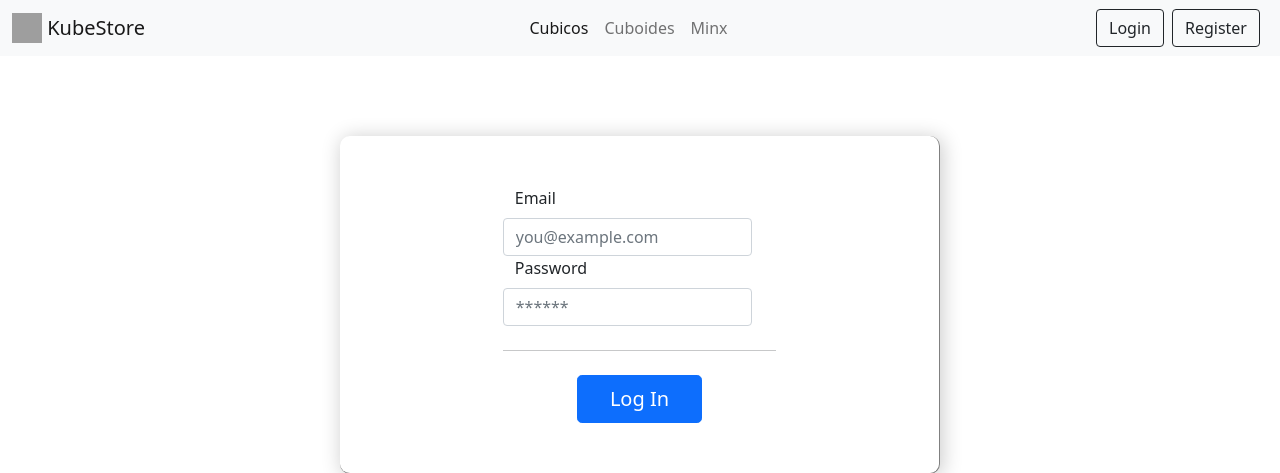
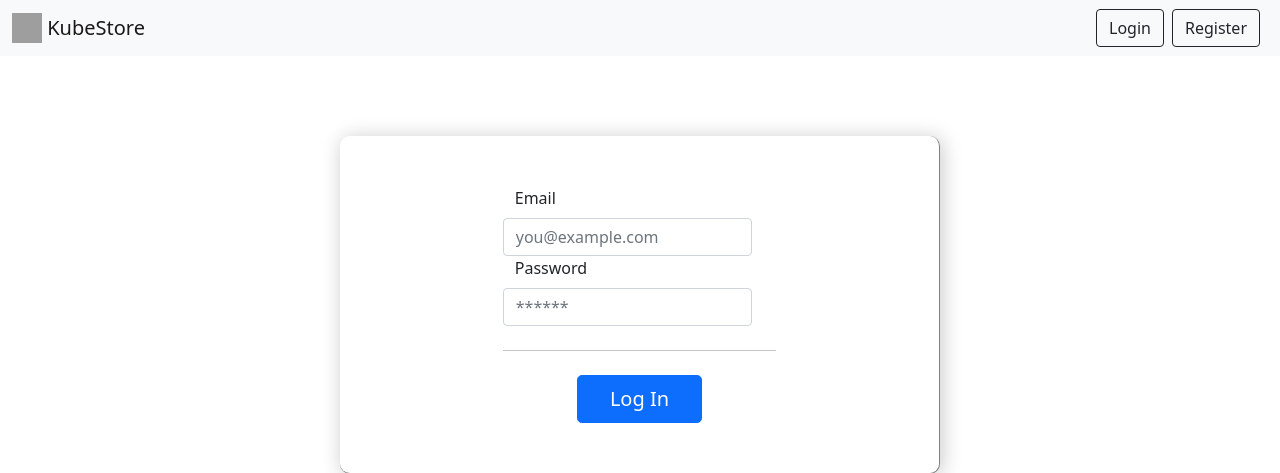
Before and after one commit to Artegus/kubeStore, a PHP site: page /login.php in a window 1280 px wide. Shown: the top 473 px of the page. Run offline with PHP 8.4, Linux system fonts and the light colour scheme; some libraries are stand-ins or nearby versions; grey boxes are pictures that could not be loaded.

Commit message:
remove hamburguer menu

```diff
--- a/kubeStore/public/login.php
+++ b/kubeStore/public/login.php
@@ -24,25 +24,7 @@
                     <img src="./icon/Cube-2.svg" alt="" width="30" height="30" class="d-inline-block align-top">
                     KubeStore
                 </a>
-                <!-- Start Hamburguer Menu -->
-                <button class="navbar-toggler" type="button" data-bs-toggle="collapse" data-bs-target="#navbarSupportedContent" aria-controls="navbarSupportedContent" aria-expanded="false" aria-label="Toggle navigation">
-                    <span class="navbar-toggler-icon"></span>
-                </button>
-                <!-- End Hamburguer Menu -->
-                <div class="collapse navbar-collapse" id="navbarSupportedContent">
-                    <ul class="navbar-nav m-auto mb-2 mb-lg-0">
-                        <li class="nav-item">
-                            <a class="nav-link active" aria-current="page" href="#">Cubicos</a>
-                        </li>
-                        <li class="nav-item">
-                            <a class="nav-link" href="#">Cuboides</a>
-                        </li>
-                        <li class="nav-item">
-                            <a class="nav-link" href="#" tabindex="-1" aria-disabled="true">Minx</a>
-                        </li>
-                    </ul>
-
-                    <div class="d-flex mb-2 mb-lg-0">
+                    <div class="d-flex mb-2 mb-lg-0 move-rigth">
                         <a class="btn btn-outline-dark me-2 btn-action btn-login" href="./login.php">
                             Login
                         </a>
@@ -50,8 +32,6 @@
                             Register
                         </a>
                     </div>
-
-                </div>
             </div>
         </nav>
     </header>
```
Also changed, not shown: kubeStore/public/register.php (+0 -19 lines).
